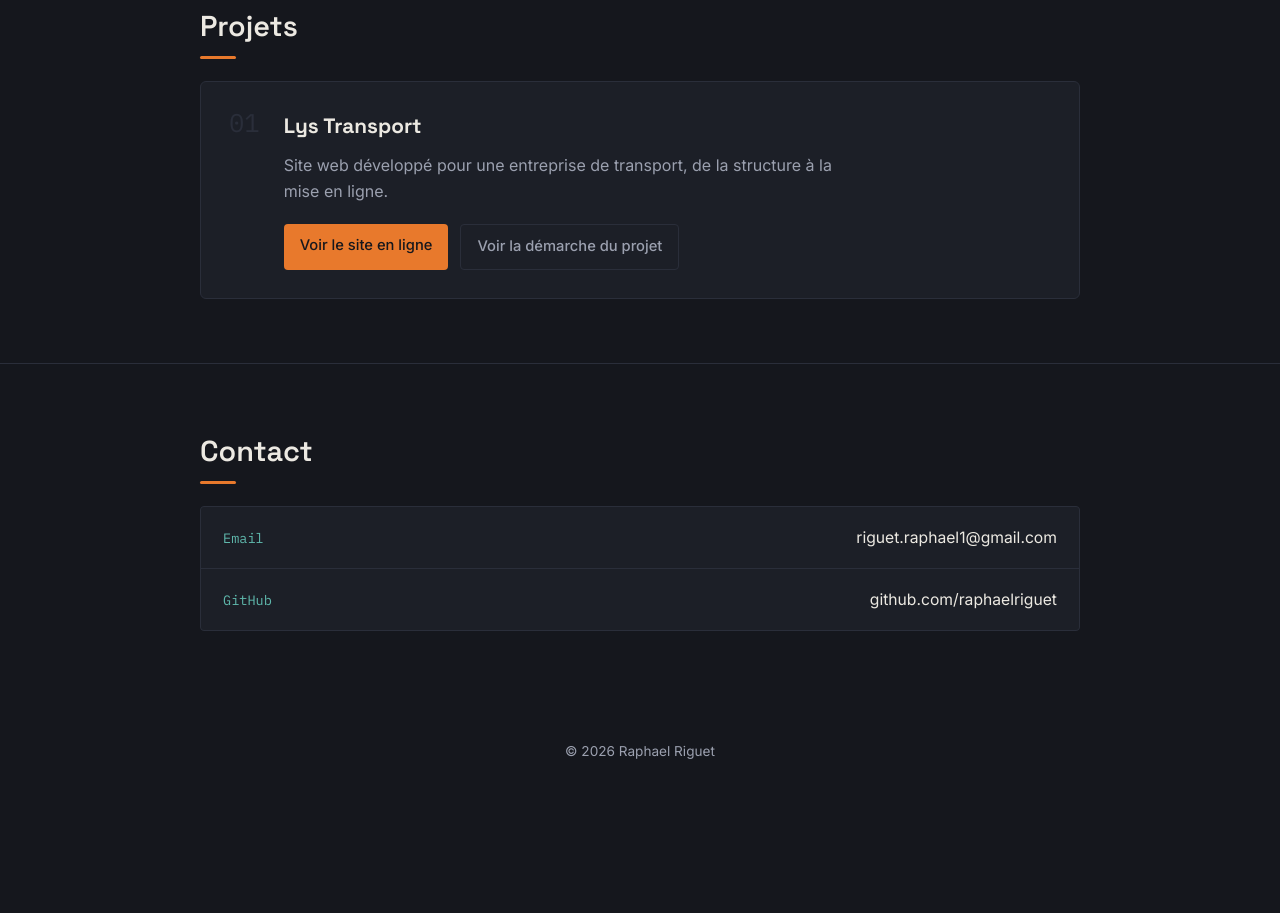
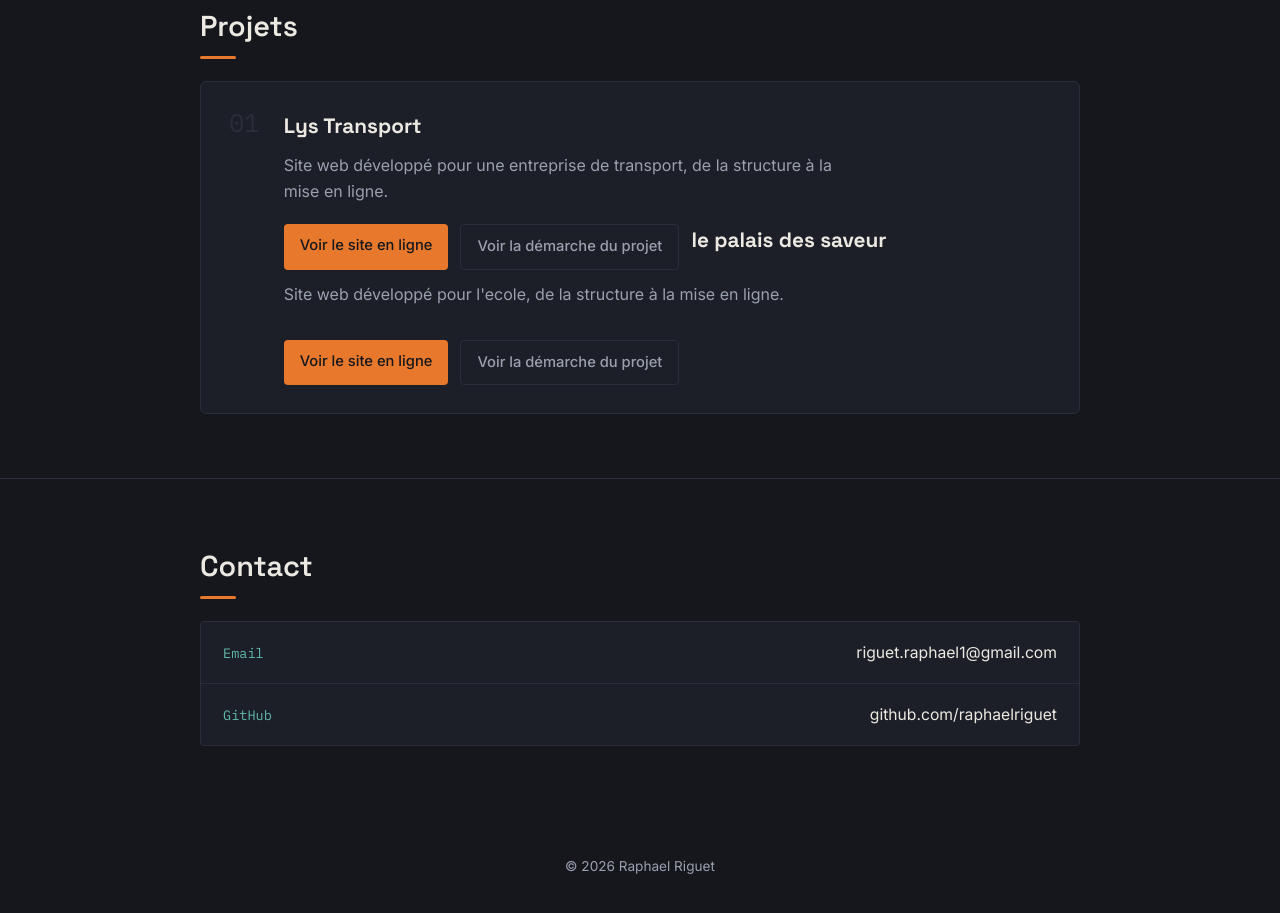
Before and after one commit to RaphaelRiguet/porfolio, a plain HTML site: page index.html in a window 1280 px wide. Shown: the part 1396-2309 px from the top of the page. Before the commit the page ends 2220 px from the top, so only its background shows below. Drawn offline with nearby package versions, Linux system fonts and the light colour scheme.

Commit message:
update v2

```diff
--- a/index.html
+++ b/index.html
@@ -122,7 +122,16 @@
             <a href="https://lys-transport.fr" target="_blank" rel="noopener" class="project-link">
               Voir le site en ligne
             </a>
-            <a href="https://projet-norme.vercel.app/histoire.html" target="_blank" rel="noopener" class="project-link project-link--ghost">
+            <a href="" target="_blank" rel="noopener" class="project-link project-link--ghost">
+              Voir la démarche du projet
+            </a>
+            <h3>le palais des saveur</h3>
+          <p>Site web développé pour l'ecole, de la structure à la mise en ligne.</p>
+            <div class="project-links">
+            <a href="https://projet-norme.vercel.app/histoire.html" target="_blank" rel="noopener" class="project-link">
+              Voir le site en ligne
+            </a>
+            <a href="" target="_blank" rel="noopener" class="project-link project-link--ghost">
               Voir la démarche du projet
             </a>
           </div>
```
